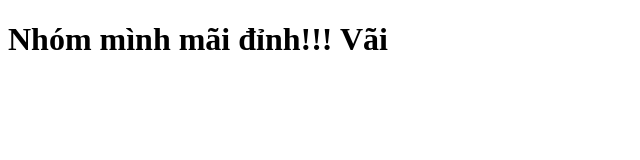
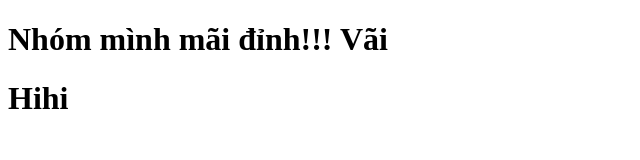
Before and after one commit to MinhVuong2203/Cinema_AppDesktop, a plain HTML site: page src/index.html in a window 1280 px wide. Shown: the whole page, without its empty margins (0-640 px from the left). Drawn offline with Linux system fonts and the light colour scheme.

Commit message:
Update index.html

```diff
--- a/src/index.html
+++ b/src/index.html
@@ -1,11 +1,15 @@
 <!DOCTYPE html>
 <html lang="en">
+
 <head>
     <meta charset="UTF-8">
     <meta name="viewport" content="width=device-width, initial-scale=1.0">
     <title>Document</title>
 </head>
+
 <body>
     <h1>Nhóm mình mãi đỉnh!!! Vãi</h1>
+    <h1>Hihi</h1>
 </body>
+
 </html>
```
